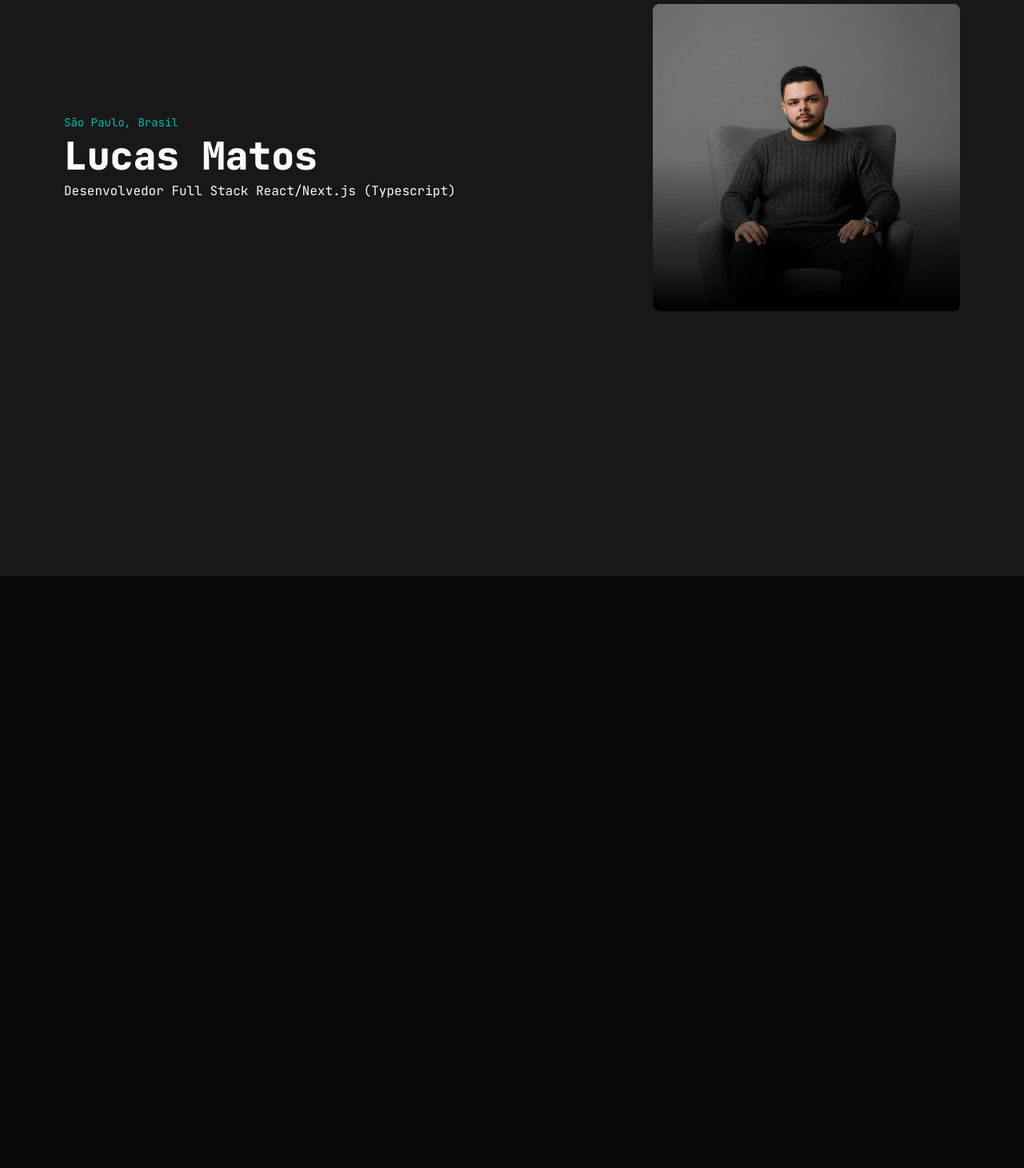
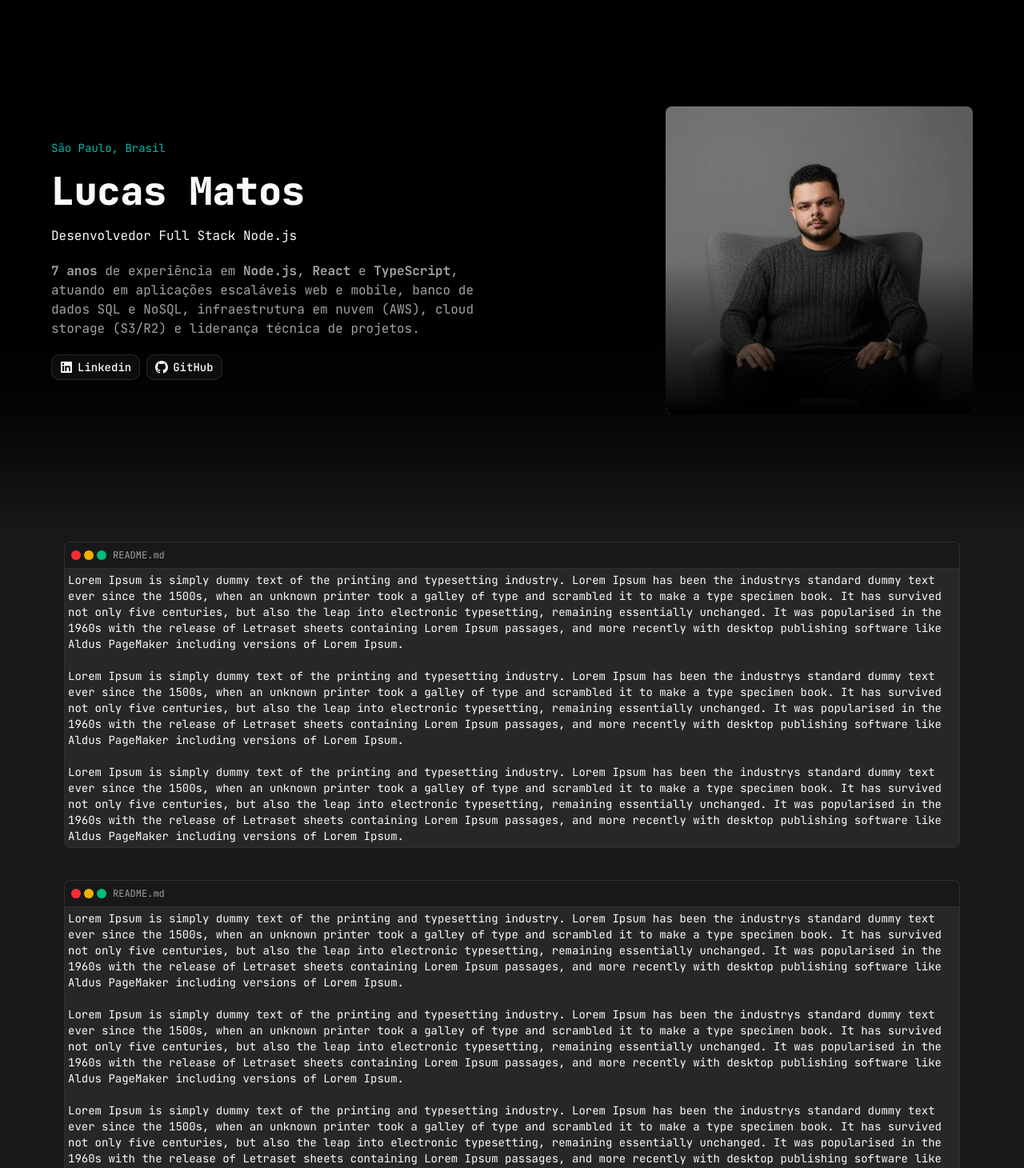
Before and after one commit to Lucasmm016/lucas-profile, a Next.js app: page / in a window 1280 px wide. Shown: the part 80-1540 px from the top of the page at 80% size. Before the commit the page ends 800 px from the top, so only its background shows below. Built offline with nearby package versions, Linux system fonts and the light colour scheme.

Commit message:
style: ajusta background linear em sections; adiciona containers para exibição de textos;

```diff
--- a/app/page.tsx
+++ b/app/page.tsx
@@ -1,26 +1,135 @@
+import Link from 'next/link'
+
+import { Container } from '@/components/Container'
 import { Header } from '@/components/Header'
+import Github from '@/components/icons/Github'
+import Linkedin from '@/components/icons/Linkedin'
+import { Button } from '@/components/ui/button'
 
 export default function Home() {
 	return (
 		<div className="flex flex-col flex-1 items-center justify-center bg-zinc-900">
 			<Header />
 
-			<main className="flex flex-1 w-full max-w-6xl flex-col items-center justify-between p-4">
-				<section className="w-full flex items-center justify-between gap-2">
-					<div className="flex flex-col gap-2">
+			<main className="flex flex-1 w-full flex-col items-center">
+				<div className="w-full p-4 bg-linear-to-b from-black from-50% to-zinc-900">
+					<section className="w-full max-w-6xl mx-auto flex items-center justify-between gap-2 py-32">
+						<div className="flex flex-col gap-5">
 							<h3 className="text-primary text-sm">São Paulo, Brasil</h3>
 							<h1 className="text-5xl font-extrabold">Lucas Matos</h1>
-						<h2>Desenvolvedor Full Stack React/Next.js (Typescript)</h2>
+							<h2>Desenvolvedor Full Stack Node.js</h2>
+							<p className="text-muted-foreground max-w-xl">
+								<b>7 anos</b> de experiência em <b>Node.js</b>, <b>React</b> e <b>TypeScript</b>,
+								atuando em aplicações escaláveis web e mobile, banco de dados SQL e NoSQL,
+								infraestrutura em nuvem (AWS), cloud storage (S3/R2) e liderança técnica de
+								projetos.
+							</p>
+							<div className="flex gap-2">
+								<Link
+									href="https://www.linkedin.com/in/lucas016/"
+									rel="noopener noreferrer"
+									target="_blank"
+								>
+									<Button variant="outline">
+										<Linkedin />
+										Linkedin
+									</Button>
+								</Link>
+
+								<Link
+									href="https://github.com/Lucasmm016"
+									rel="noopener noreferrer"
+									target="_blank"
+								>
+									<Button variant="outline">
+										<Github />
+										GitHub
+									</Button>
+								</Link>
+							</div>
 						</div>
 						<div>
 							<div
 								style={{ backgroundImage: "url('/profile.webp')" }}
-							className="relative size-96 bg-size-[130%_auto] bg-position-[center_top_-6rem] rounded-md overflow-hidden"
+								className="relative size-96 bg-size-[150%_auto] bg-position-[center_top_-8rem] rounded-md overflow-hidden"
 							>
 								<div className="absolute w-full h-full bg-linear-to-b from-transparent via-transparent to-black"></div>
 							</div>
 						</div>
 					</section>
+				</div>
+
+				<div className="w-full max-w-6xl flex flex-col items-center gap-10 p-4">
+					<section className="w-full flex items-center justify-between gap-2">
+						<Container title="README.md">
+							<p className="text-sm">
+								Lorem Ipsum is simply dummy text of the printing and typesetting industry. Lorem
+								Ipsum has been the industrys standard dummy text ever since the 1500s, when an
+								unknown printer took a galley of type and scrambled it to make a type specimen book.
+								It has survived not only five centuries, but also the leap into electronic
+								typesetting, remaining essentially unchanged. It was popularised in the 1960s with
+								the release of Letraset sheets containing Lorem Ipsum passages, and more recently
+								with desktop publishing software like Aldus PageMaker including versions of Lorem
+								Ipsum.
+								<br />
+								<br />
+								Lorem Ipsum is simply dummy text of the printing and typesetting industry. Lorem
+								Ipsum has been the industrys standard dummy text ever since the 1500s, when an
+								unknown printer took a galley of type and scrambled it to make a type specimen book.
+								It has survived not only five centuries, but also the leap into electronic
+								typesetting, remaining essentially unchanged. It was popularised in the 1960s with
+								the release of Letraset sheets containing Lorem Ipsum passages, and more recently
+								with desktop publishing software like Aldus PageMaker including versions of Lorem
+								Ipsum.
+								<br />
+								<br />
+								Lorem Ipsum is simply dummy text of the printing and typesetting industry. Lorem
+								Ipsum has been the industrys standard dummy text ever since the 1500s, when an
+								unknown printer took a galley of type and scrambled it to make a type specimen book.
+								It has survived not only five centuries, but also the leap into electronic
+								typesetting, remaining essentially unchanged. It was popularised in the 1960s with
+								the release of Letraset sheets containing Lorem Ipsum passages, and more recently
+								with desktop publishing software like Aldus PageMaker including versions of Lorem
+								Ipsum.
+							</p>
+						</Container>
+					</section>
+
+					<section className="w-full flex items-center justify-between gap-2">
+						<Container title="README.md">
+							<p className="text-sm">
+								Lorem Ipsum is simply dummy text of the printing and typesetting industry. Lorem
+								Ipsum has been the industrys standard dummy text ever since the 1500s, when an
+								unknown printer took a galley of type and scrambled it to make a type specimen book.
+								It has survived not only five centuries, but also the leap into electronic
+								typesetting, remaining essentially unchanged. It was popularised in the 1960s with
+								the release of Letraset sheets containing Lorem Ipsum passages, and more recently
+								with desktop publishing software like Aldus PageMaker including versions of Lorem
+								Ipsum.
+								<br />
+								<br />
+								Lorem Ipsum is simply dummy text of the printing and typesetting industry. Lorem
+								Ipsum has been the industrys standard dummy text ever since the 1500s, when an
+								unknown printer took a galley of type and scrambled it to make a type specimen book.
+								It has survived not only five centuries, but also the leap into electronic
+								typesetting, remaining essentially unchanged. It was popularised in the 1960s with
+								the release of Letraset sheets containing Lorem Ipsum passages, and more recently
+								with desktop publishing software like Aldus PageMaker including versions of Lorem
+								Ipsum.
+								<br />
+								<br />
+								Lorem Ipsum is simply dummy text of the printing and typesetting industry. Lorem
+								Ipsum has been the industrys standard dummy text ever since the 1500s, when an
+								unknown printer took a galley of type and scrambled it to make a type specimen book.
+								It has survived not only five centuries, but also the leap into electronic
+								typesetting, remaining essentially unchanged. It was popularised in the 1960s with
+								the release of Letraset sheets containing Lorem Ipsum passages, and more recently
+								with desktop publishing software like Aldus PageMaker including versions of Lorem
+								Ipsum.
+							</p>
+						</Container>
+					</section>
+				</div>
 			</main>
 		</div>
 	)
--- /dev/null
+++ b/components/Container.tsx
@@ -0,0 +1,20 @@
+interface Props {
+	title: string
+	children: React.ReactNode
+}
+
+export function Container({ title, children }: Props) {
+	return (
+		<div className="w-full rounded-md border border-border overflow-hidden">
+			<div className="w-full flex items-center gap-2 border-b border-border p-2">
+				<div className="flex items-center gap-1">
+					<div className="size-3 bg-red-500 rounded-full" />
+					<div className="size-3 bg-yellow-500 rounded-full" />
+					<div className="size-3 bg-emerald-500 rounded-full" />
+				</div>
+				<span className="text-xs text-muted-foreground">{title}</span>
+			</div>
+			<div className="w-full p-1 bg-zinc-800">{children}</div>
+		</div>
+	)
+}
--- a/components/Header.tsx
+++ b/components/Header.tsx
@@ -23,6 +23,7 @@ export function Header() {
 							<Linkedin className="size-6" />
 						</Button>
 					</Link>
+
 					<Link href="https://github.com/Lucasmm016" rel="noopener noreferrer" target="_blank">
 						<Button size="icon-lg" variant="ghost">
 							<Github className="size-6" />
```
Lines whose indentation alone changed are shown as unchanged.
